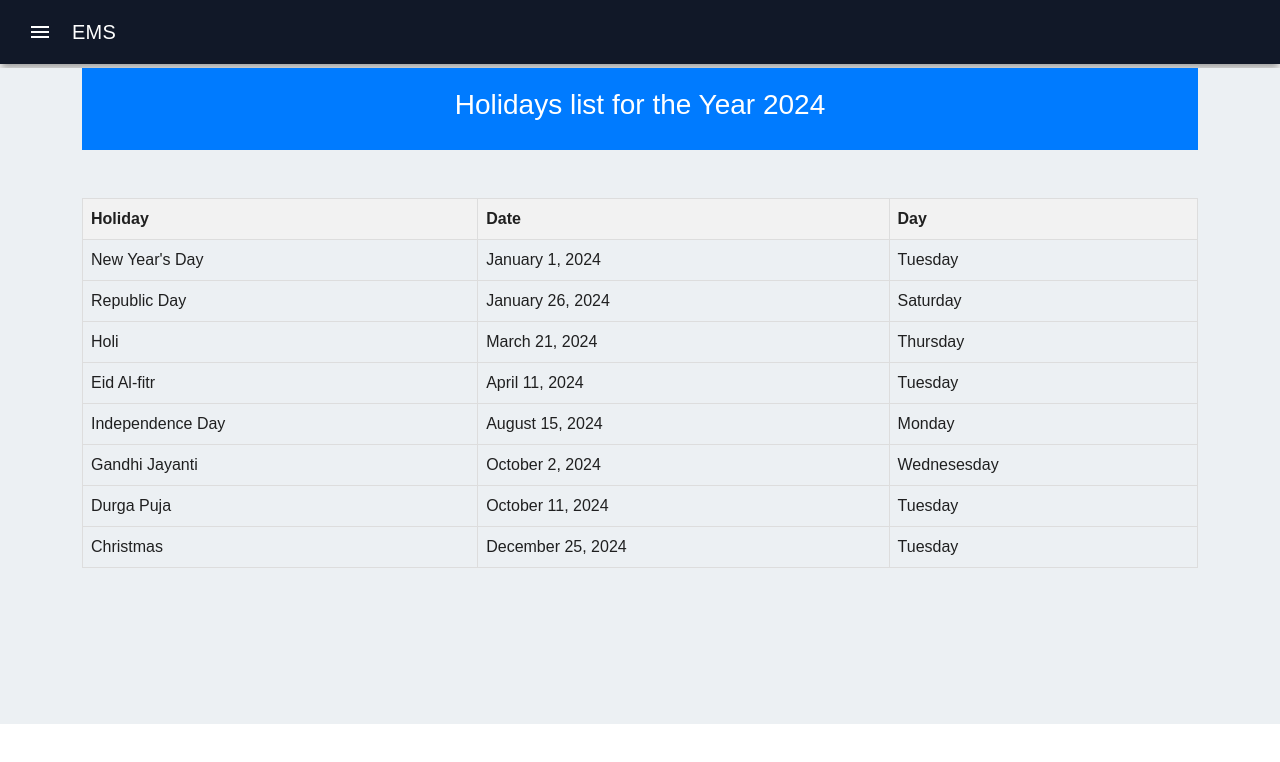
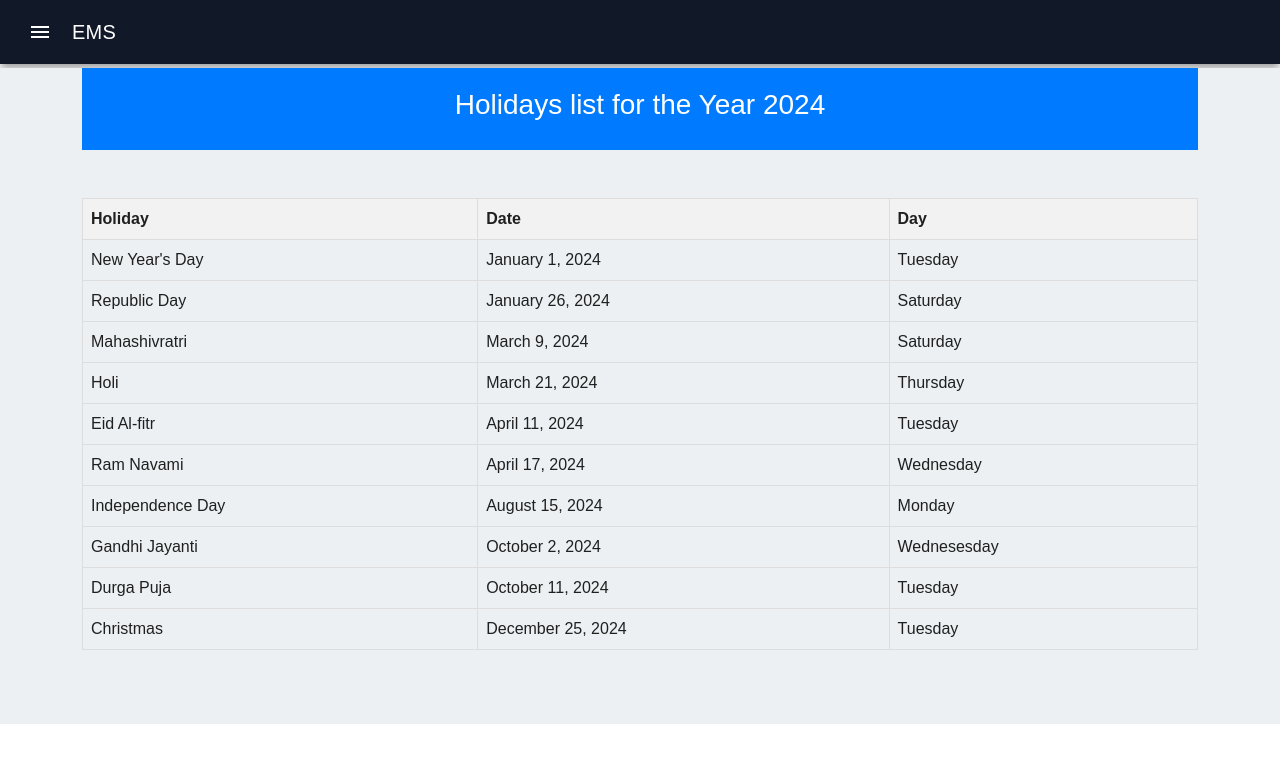
Before and after one commit to jayshree-1310/Employee_Management_system, an Angular app: page /holiday-list in a window 1280 px wide. Shown: the top 762 px of the page. Built offline with nearby package versions, Linux system fonts and the light colour scheme.

Commit message:
Update holiday-list.component.html

```diff
--- a/src/app/Employee/holiday-list/holiday-list.component.html
+++ b/src/app/Employee/holiday-list/holiday-list.component.html
@@ -22,6 +22,11 @@
         <td>Saturday</td>
       </tr>
       <tr>
+        <td>Mahashivratri</td>
+        <td>March 9, 2024</td>
+        <td>Saturday</td>
+      </tr>
+      <tr>
         <td>Holi</td>
         <td>March 21, 2024</td>
         <td>Thursday</td>
@@ -30,6 +35,11 @@
         <td>Eid Al-fitr</td>
         <td>April 11, 2024</td>
         <td>Tuesday</td>
+      </tr>
+      <tr>
+        <td>Ram Navami</td>
+        <td>April 17, 2024</td>
+        <td>Wednesday</td>
       </tr>
       <tr>
         <td>Independence Day</td>
```
